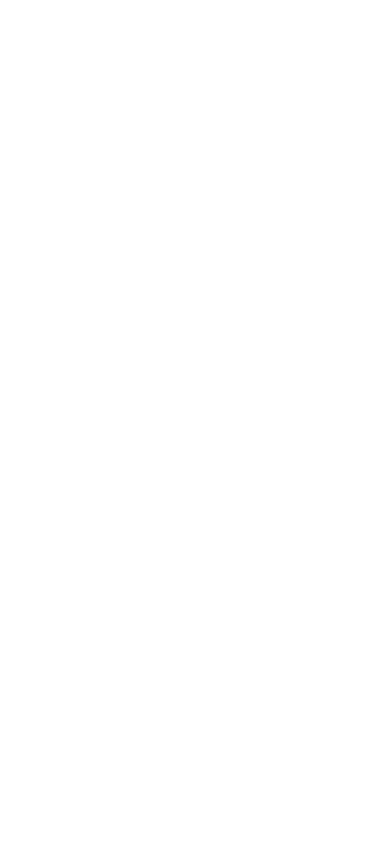
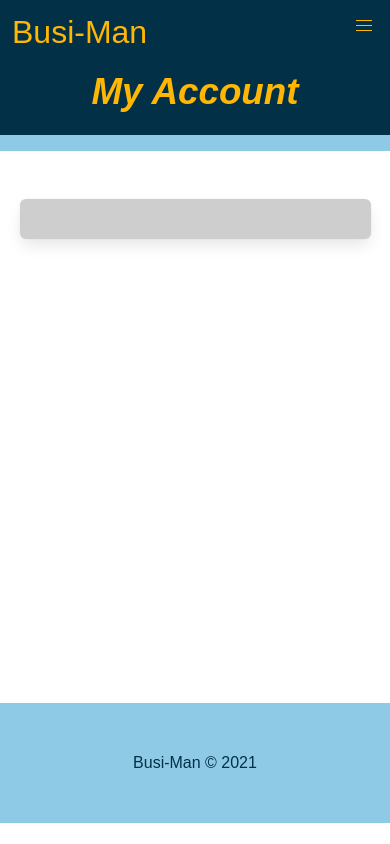
Before and after one commit to lnewmanheggie/Busi-Man, a React (Create React App) app in the folder client/: page /view-account in a window 390 px wide. Built offline with nearby package versions, Linux system fonts and the light colour scheme; no server answers.

Commit message:
view account page working

```diff
--- a/client/src/App.js
+++ b/client/src/App.js
@@ -14,6 +14,7 @@
 import EmployeeDash from './pages/EmployeeDash';
 import Transactions from './pages/Transactions';
 import EmployeeChangePass from './pages/EmployeeChangePass';
+import ViewAccount from './pages/ViewAccount';
 
 function App() {
 
@@ -33,6 +34,7 @@
           <Route exact path='/post-announcement' component={Announcement} />
           <Route exact path='/track-inventory' component={Inventory} />
           <Route exact path='/view-transactions' component={Transactions}/>
+          <Route exact path='/view-account' component={ViewAccount} />
         </div>
     </Router>
   );
--- a/client/src/components/Navbar.js
+++ b/client/src/components/Navbar.js
@@ -80,9 +80,9 @@
                                 My Account
                             </a>
                             <div className="navbar-dropdown">
-                            <a className="navbar-item">
+                            <Link to='/view-account' className="navbar-item">
                                 View
-                            </a>
+                            </Link>
                             <Link to='/' className="navbar-item" onClick={handleSignOut}>
                                 Sign Out
                             </Link>
--- /dev/null
+++ b/client/src/css/Box.css
@@ -0,0 +1,16 @@
+.box2 {
+        background-color: #cecece;
+        height: auto;
+        width: 50%;
+}
+
+.view-account {
+    font-size: 1.5rem;
+    line-height: 4rem;
+}
+
+@media only screen and (max-width: 600px) {
+    .box2 {
+        width: 90%;
+    }
+}
--- a/client/src/pages/AddEmployee.js
+++ b/client/src/pages/AddEmployee.js
@@ -6,18 +6,11 @@
 import Input from '../components/Input';
 import Button from "../components/Button";
 import UserApi from "../utils/UserApi";
+import '../css/Box.css';
 
 
 
 function AddEmployee() {
-
-  const styles = {
-    box: {
-        backgroundColor: '#cecece',
-        height: 'auto',
-        width: '50%'
-    }
-  }
 
   const [values, setValues] = useState({
     firstName: '',
@@ -85,7 +78,7 @@
             <Navbar />
             <Header heading={'Add Employee'}/>
             <div className="is-flex is-justify-content-center">
-                <div className="box mt-6" style={styles.box}>
+                <div className="box mt-6 box2">
                   <form onSubmit={handleAddEmployee}>
                   <Input
                       handleChange={handleChange}
--- a/client/src/pages/Announcement.js
+++ b/client/src/pages/Announcement.js
@@ -6,15 +6,11 @@
 import Input from '../components/Input';
 import Button from "../components/Button";
 import AnnouncementApi from "../utils/AnnouncementApi";
+import '../css/Box.css';
 
 function Announcement() {
 
     const styles = {
-        box: {
-            backgroundColor: '#cecece',
-            height: 'auto',
-            width: '50%'
-        },
         message: {
             marginTop: '1rem'
         }
@@ -64,7 +60,7 @@
             <Navbar />
             <Header heading={'Post Announcement'} />
             <div className="is-flex is-justify-content-center">
-                <div className="box mt-6" style={styles.box}>
+                <div className="box mt-6 box2">
                     <form onSubmit={handleAddPost}>
                         <Input
                             handleChange={handleChange}
--- /dev/null
+++ b/client/src/pages/ViewAccount.js
@@ -0,0 +1,52 @@
+import React, {useEffect, useState} from 'react';
+import Navbar from '../components/Navbar';
+import Header from '../components/Header';
+import Footer from '../components/Footer';
+import UserApi from "../utils/UserApi";
+import '../css/Box.css';
+
+function ViewAccount() {
+
+    const [accountState, setAccountState] = useState({
+        name: '',
+        email: '',
+        company: ''
+    })
+
+    useEffect(() => {
+        getUser();
+    }, [])
+
+    const getUser = async () => {
+        try {
+            const result = await UserApi.getUsers();
+            let user = result.data.currentUser;
+            setAccountState({
+                ...accountState,
+                name: user.firstName + " " + user.lastName,
+                email: user.email,
+                company: user.company
+            })
+
+        } catch (error) {
+            console.log(error);
+        }
+    }
+
+    return (
+        <div>
+            <Navbar />
+            <Header heading={'My Account'}/>
+            <div className="is-flex is-justify-content-center">
+                <div className="box mt-6 box2">
+                    <h4 className="view-account">{accountState.name}</h4>
+                    <h4 className="view-account">{accountState.email}</h4>
+                    <h4 className="view-account">{accountState.company}</h4>
+                </div>
+            </div>
+            <Footer />
+        </div>
+    )
+}
+
+export default ViewAccount;
```
